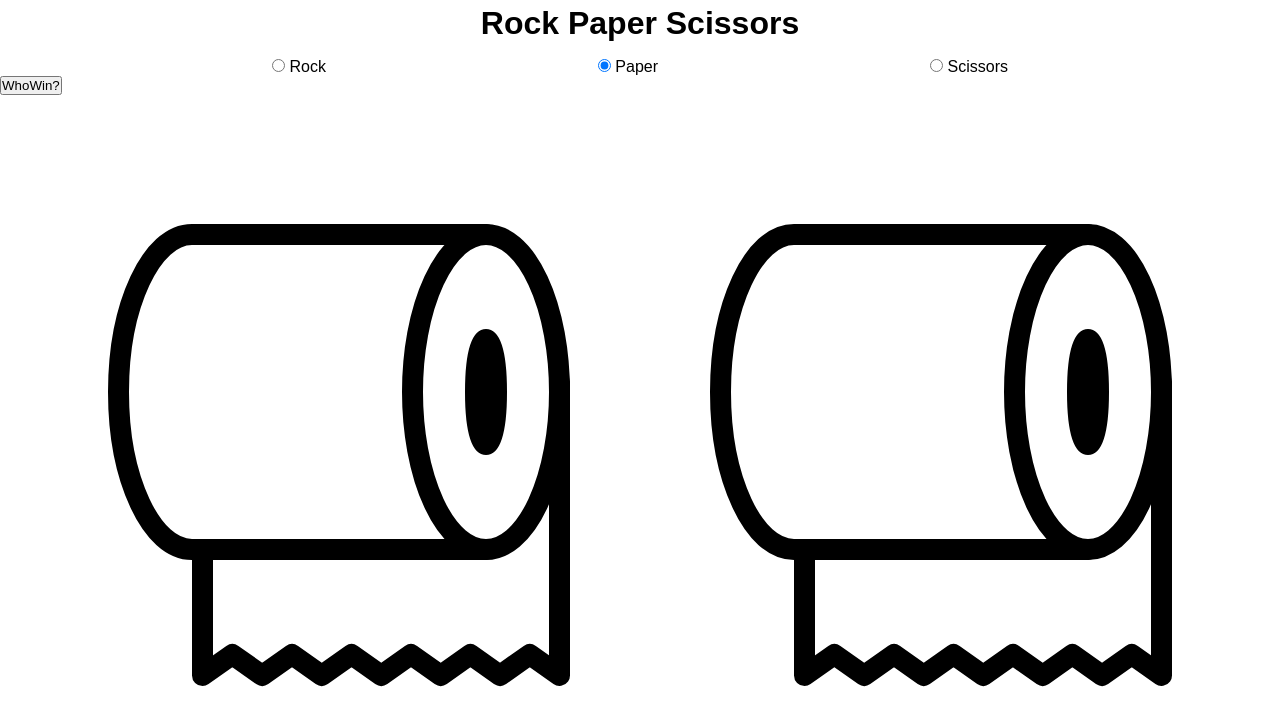
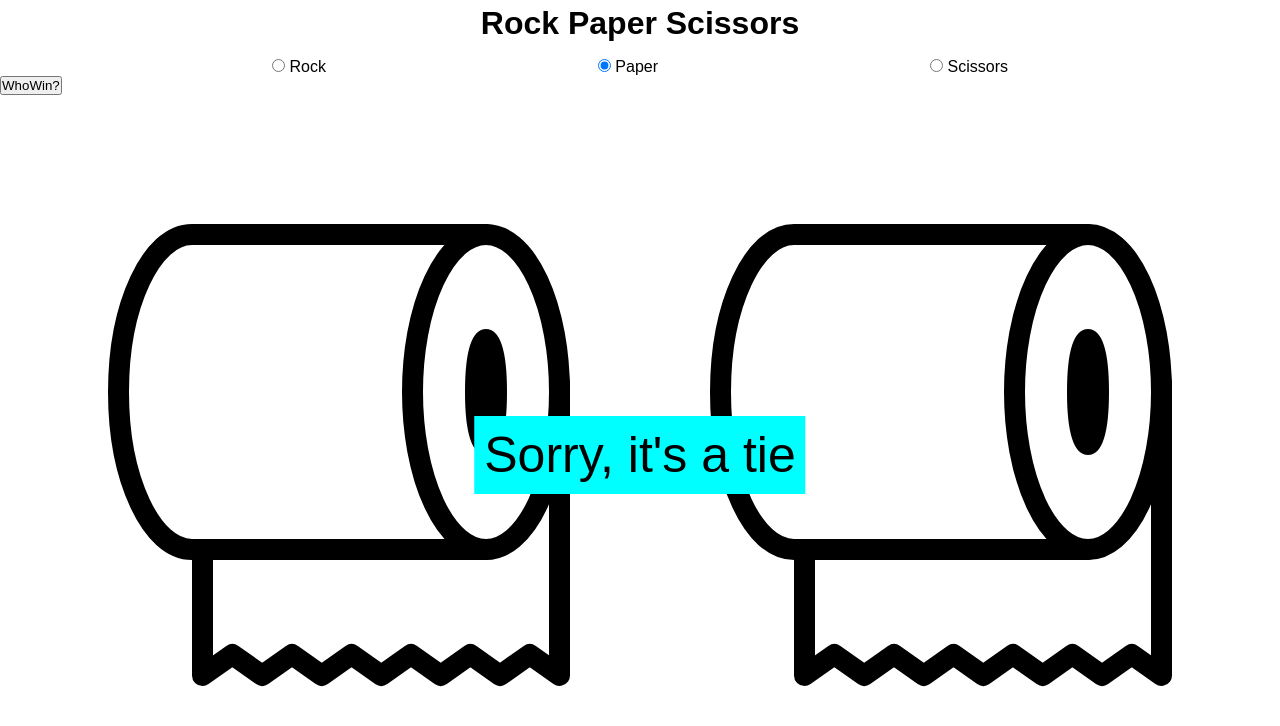
Before and after one commit to ChristofferHennie/rock-paper-scissors, a React (Create React App) app: page / in a window 1280 px wide. Shown: the top 726 px of the page. Built offline with nearby package versions, Linux system fonts and the light colour scheme.

Commit message:
Created the lose/win/tie system
When button WhoWin? is pushed global state updates
updates computers choice and result of the current scenario
Sends update to displayWinner componetnt and shows message

```diff
--- a/src/App.js
+++ b/src/App.js
@@ -7,6 +7,7 @@ export default class App extends Component {
   state = {
     userChoice: "paper",
     compChoice: "paper",
+    whoWon: "tie",
     options: [
       {
         name: "rock",
@@ -29,9 +30,13 @@ export default class App extends Component {
     })
   }
 
+  whoWon = (compChoice, whoWon) => {
+    this.setState(compChoice, whoWon, () => console.log(this.state.whoWon))
+  }
+
   render() {
     return (
-      <div className="App" style={localStyle}>
+      <div className="App">
         <h1>Rock Paper Scissors</h1>
         <div className="choices">
           <Choices
@@ -40,17 +45,17 @@ export default class App extends Component {
             stateUserChoice={this.state.userChoice}
           />
         </div>
-        <WhoWon userChoice={this.state.userChoice} className="whoWinsBTN"/>
+        <WhoWon
+          userChoice={this.state.userChoice}
+          whoWon={this.whoWon}
+          className="whoWinsBTN"
+        />
         <DisplayImages
           compChoice={this.state.compChoice}
           userChoice={this.state.userChoice}
+          whoWon={this.state.whoWon}
         />
       </div>
     )
   }
 }
-
-
-const localStyle = {
-  maxWidth: window.screen.width + 'px'
-}
--- a/src/components/DisplayImages.js
+++ b/src/components/DisplayImages.js
@@ -1,4 +1,5 @@
 import React, { Component } from 'react'
+import DisplayWinner from './DisplayWinner'
 import paperSVG from '../assets/svg/paper.svg'
 import rockSVG from '../assets/svg/rock.svg'
 import scissorsSVG from '../assets/svg/scissors.svg'
@@ -21,8 +22,15 @@ export default class DisplaySVG extends Component {
   render() {
     return (
       <div className="images">
-        <img src={this.updateImage(this.props.userChoice)} alt="Rock Paper Scissors"/>
-        <img src={this.updateImage(this.props.compChoice)} alt="Rock Paper Scissors"/>
+        <img
+          src={this.updateImage(this.props.userChoice)}
+          alt="Rock Paper Scissors"
+        />
+        <DisplayWinner whoWon={this.props.whoWon}/>
+        <img
+          src={this.updateImage(this.props.compChoice)}
+          alt="Rock Paper Scissors"
+        />
       </div>
     )
   }
--- /dev/null
+++ b/src/components/DisplayWinner.js
@@ -0,0 +1,24 @@
+import React, {Component} from "react";
+
+export default class DisplayWinner extends Component {
+  whoWonText = () => {
+    switch (this.props.whoWon) {
+      case "tie":
+        return "Sorry, it's a tie";
+      case "win":
+        return "Congratulations, you won!";
+      case "lose":
+        return "Sorry, you lost";
+      default:
+        return "";
+    }
+  };
+
+  render() {
+    return (
+      <div className='whoWonStyle'>
+        <p>{this.whoWonText()}</p>
+      </div>
+    );
+  }
+}
--- a/src/components/WhoWins.js
+++ b/src/components/WhoWins.js
@@ -1,8 +1,12 @@
-import React, { Component } from 'react'
+import React, {Component} from "react";
 
 export default class WhoWon extends Component {
+  state = {
+    compChoice: "",
+    whoWon: "",
+  };
 
-	optionsComp = ['rock', 'paper', 'scissors'];
+  optionsComp = ["rock", "paper", "scissors"];
 
   whoWins = () => {
     let uc = this.props.userChoice;
@@ -10,41 +14,56 @@ export default class WhoWon extends Component {
       Math.floor(Math.random() * this.optionsComp.length)
     ];
 
-    console.log(uc, cc)
+    console.log(uc, cc);
 
     switch (uc) {
       case cc:
-        return console.log("tie")
+        return this.setState({compChoice: cc, whoWon: "tie"}, () =>
+          this.whoWon()
+        );
       case "rock":
-        if (cc === 'siccors') {
-          console.log('you win');
+        if (cc === "siccors") {
+          return this.setState({compChoice: cc, whoWon: "win"}, () =>
+            this.whoWon()
+          );
         } else {
-          console.log('you loose');
+          return this.setState({compChoice: cc, whoWon: "lose"}, () =>
+            this.whoWon()
+          );
         }
-        break
       case "paper":
-        if (cc === 'rock') {
-          console.log('you win');
+        if (cc === "rock") {
+          return this.setState({compChoice: cc, whoWon: "win"}, () =>
+            this.whoWon()
+          );
         } else {
-          console.log('you loose');
+          return this.setState({compChoice: cc, whoWon: "lose"}, () =>
+            this.whoWon()
+          );
         }
-        break
       case "scissors":
-        if (cc === 'paper') {
-          console.log('you win');
+        if (cc === "paper") {
+          return this.setState({compChoice: cc, whoWon: "win"}, () =>
+            this.whoWon()
+          );
         } else {
-          console.log('you loose');
+          return this.setState({compChoice: cc, whoWon: "lose"}, () =>
+            this.whoWon()
+          );
         }
-        break
       default:
-        return console.log("Error! invalid values")
+        return console.log("Error! invalid values");
     }
   };
+
+  whoWon = () =>
+    this.props.whoWon(this.state, () => console.log(this.state));
+
   render() {
     return (
       <div>
         <button onClick={this.whoWins}>WhoWin?</button>
       </div>
-        )
+    );
   }
 }
--- a/src/index.css
+++ b/src/index.css
@@ -2,10 +2,6 @@
   padding: 0;
   margin: 0;
   font-family: sans-serif;
-}
-
-.App {
-  max-width: 100vw !important;
 }
 
 .App > h1 {
@@ -40,3 +36,12 @@
   margin: 10px;
   color: black;
 }
+
+.whoWonStyle {
+  background-color: aqua;
+  padding: 10px;
+  font-size: 50px;
+  position: absolute;
+  left: 50%;
+  transform: translate(-50%, 0);
+}
```
Lines whose indentation alone changed are shown as unchanged.
